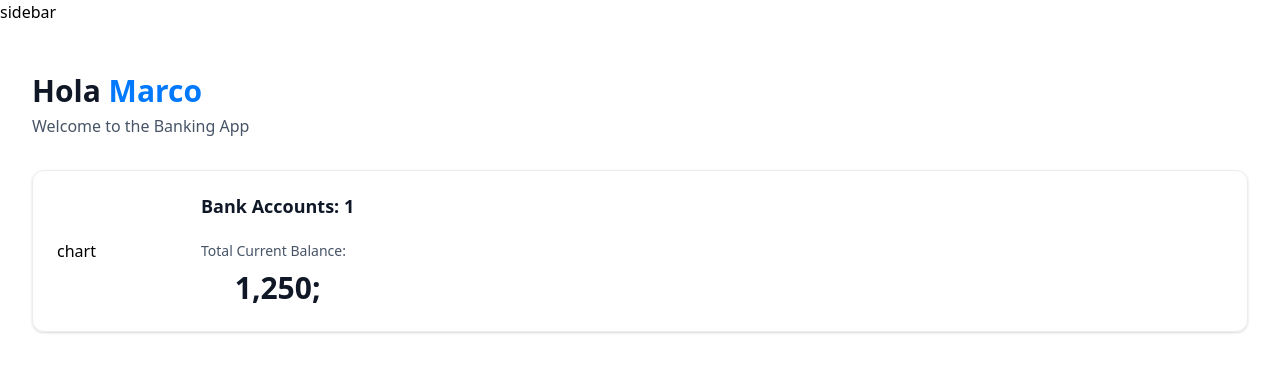
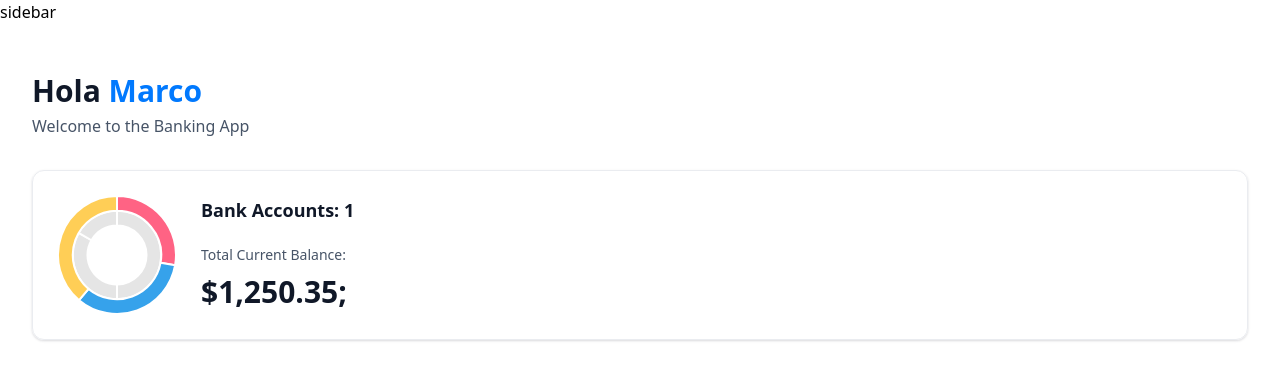
Before and after one commit to marcosSanchez-dev/bank_app, a Next.js app: page / in a window 1280 px wide. Shown: the top 380 px of the page. Built offline with nearby package versions, Linux system fonts and the light colour scheme.

Commit message:
showing chart graphic

```diff
--- a/components/AnimatedCounter.tsx
+++ b/components/AnimatedCounter.tsx
@@ -4,8 +4,15 @@ import CountUp from "react-countup";
 
 const AnimatedCounter = ({ amount }: { amount: number }) => {
   return (
-    <div>
-      <CountUp end={amount} />;
+    <div className="w-full">
+      <CountUp
+        end={amount}
+        decimal="."
+        prefix="$"
+        duration={2.75}
+        decimals={2}
+      />
+      ;
     </div>
   );
 };
--- /dev/null
+++ b/components/DoughnutChart.tsx
@@ -0,0 +1,30 @@
+"use client";
+
+import { Chart, ArcElement } from "chart.js";
+import React from "react";
+import { Doughnut } from "react-chartjs-2";
+
+const DoughnutChart = ({ accounts }: DoughnutChartProps) => {
+  Chart.register(ArcElement);
+
+  const data = {
+    laberls: ["Bank 1", "Bank 2", "Bank 3"],
+    datasets: [
+      {
+        id: 1,
+        label: "Banks",
+        data: [5, 6, 7],
+        backgroundColor: ["#FF6384", "#36A2EB", "#FFCE56"],
+      },
+      {
+        id: 2,
+        label: "",
+        data: [3, 2, 1],
+      },
+    ],
+  };
+
+  return <Doughnut data={data} />;
+};
+
+export default DoughnutChart;
--- a/components/TotalBalanceBox.tsx
+++ b/components/TotalBalanceBox.tsx
@@ -1,5 +1,5 @@
-import { formatAmount } from "@/lib/utils";
 import AnimatedCounter from "./AnimatedCounter";
+import DoughnutChart from "./DoughnutChart";
 
 const TotalBalanceBox = ({
   accounts = [],
@@ -8,15 +8,18 @@ const TotalBalanceBox = ({
 }: TotalBalanceBoxProps) => {
   return (
     <section className="total-balance">
-      <div className="total-balance-chart">chart</div>
+      <div className="total-balance-chart">
+        <DoughnutChart accounts={accounts} />
+      </div>
+
       <div className="flex flex-col gap-6">
         <h2 className="header-2">Bank Accounts: {totalBanks} </h2>
         <div className="flex flex-col gap-2">
           <p className="total-balance-label">Total Current Balance:</p>
-          <p className="total-balance-amount flex-center gap-2">
+          <div className="total-balance-amount flex-center gap-2">
             <AnimatedCounter amount={totalCurrentBalance} />
             {/* {formatAmount(totalCurrentBalance)} */}
-          </p>
+          </div>
         </div>
       </div>
     </section>
--- a/package.json
+++ b/package.json
@@ -11,12 +11,14 @@
   "dependencies": {
     "@radix-ui/react-slot": "^1.2.0",
     "@tailwindcss/postcss": "^4.1.3",
+    "chart.js": "^4.4.8",
     "class-variance-authority": "^0.7.1",
     "clsx": "^2.1.1",
     "lucide-react": "^0.487.0",
     "next": "15.2.5",
     "query-string": "^9.1.1",
     "react": "^19.0.0",
+    "react-chartjs-2": "^5.3.0",
     "react-countup": "^6.5.3",
     "react-dom": "^19.0.0",
     "tailwind-merge": "^3.2.0",
```
Also changed, not shown: 1 other file (tests, documents, lock files or other folders).
